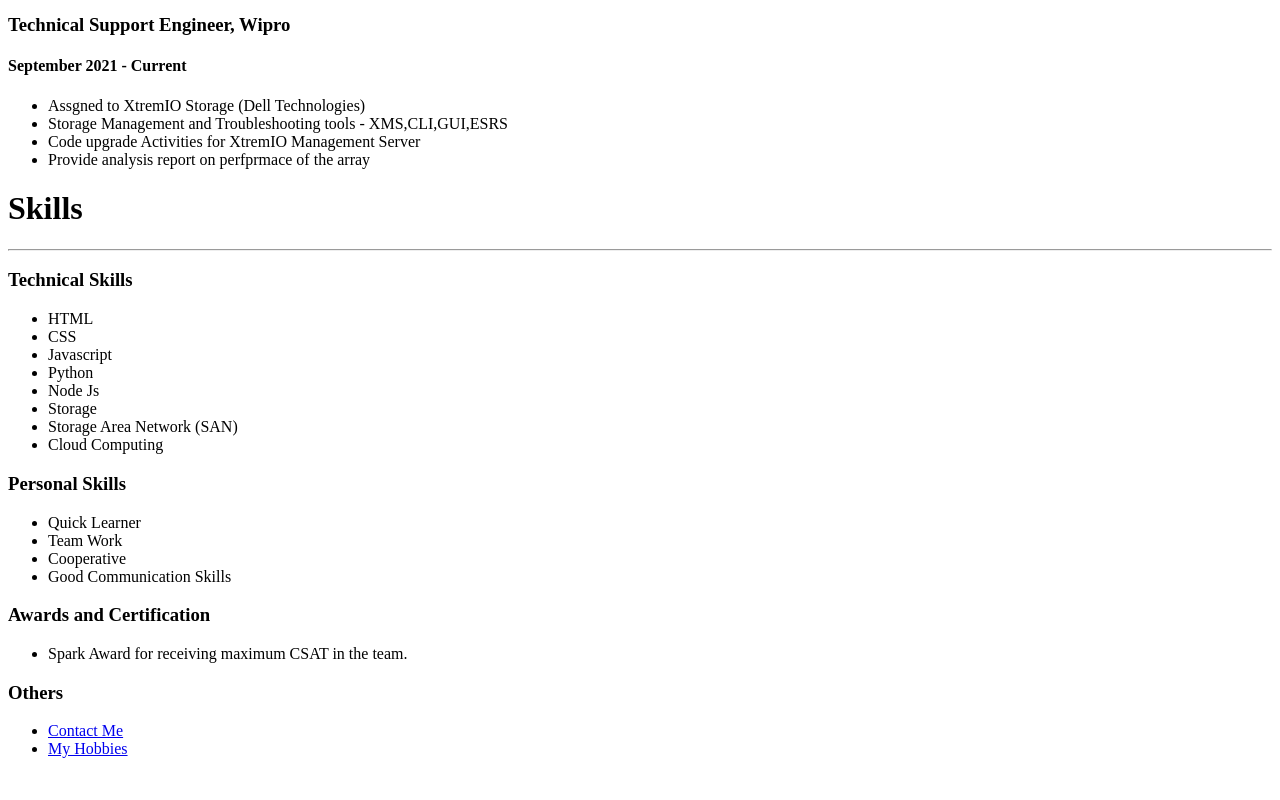
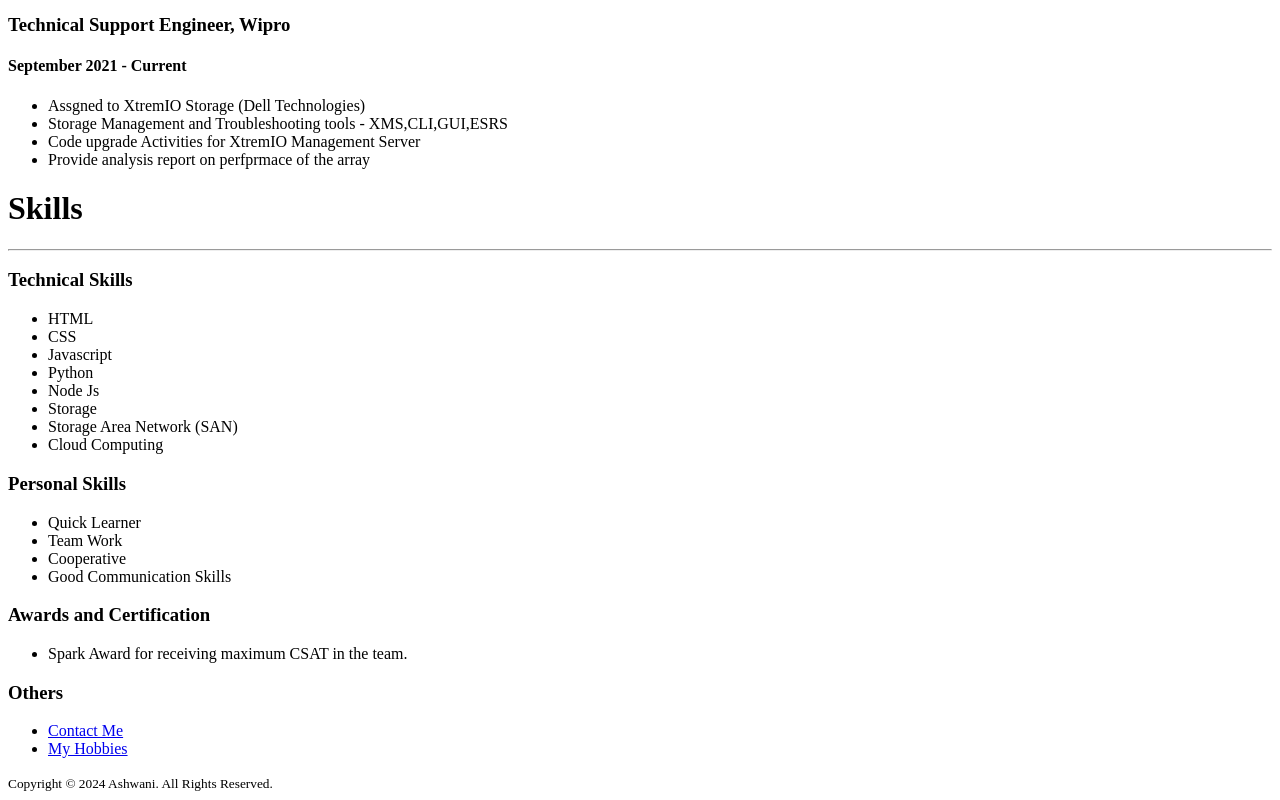
Before and after one commit to Ashwani0612/my_cv, a plain HTML site: page index.html in a window 1280 px wide. Shown: the part 608-1408 px from the top of the page. Before the commit the page ends 1382 px from the top, so only its background shows below. Drawn offline with Linux system fonts and the light colour scheme.

Commit message:
Update index.html

```diff
--- a/index.html
+++ b/index.html
@@ -64,4 +64,9 @@
         <li><a href="./Assets/Hobby.html" alt="Hobbies">My Hobbies</a></li>
     </ul>
 </body>
+    <footer>
+    <small>
+      Copyright © 2024 Ashwani. All Rights Reserved.
+    </small>
+  </footer>
 </html>
```
